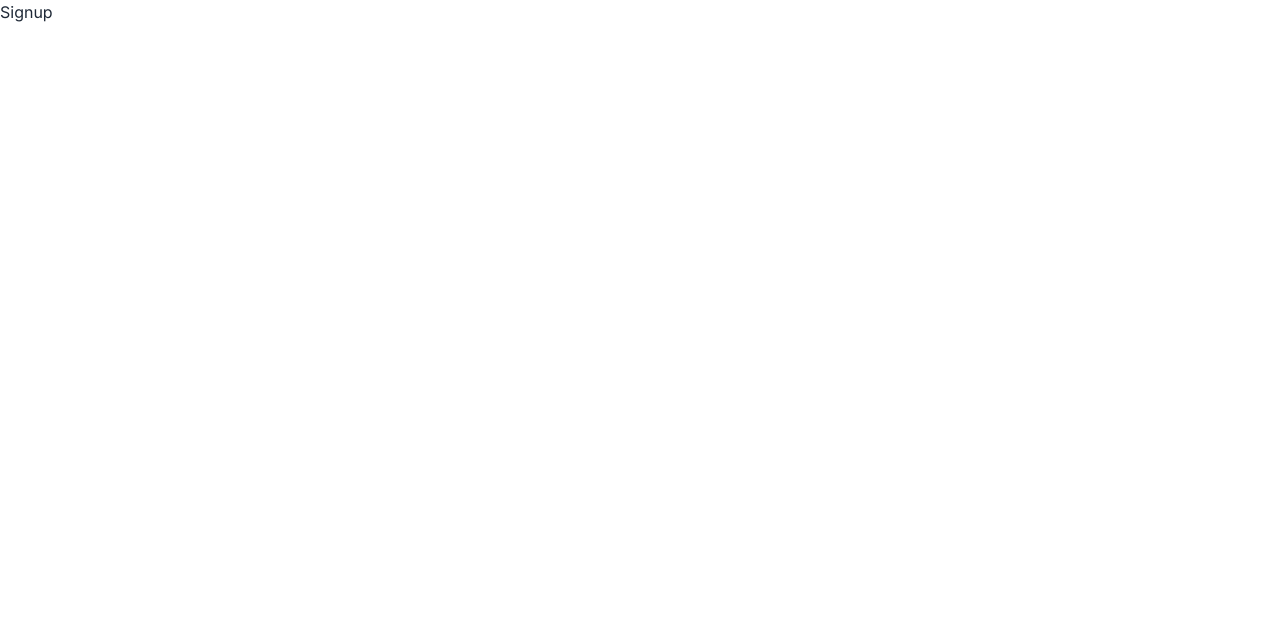
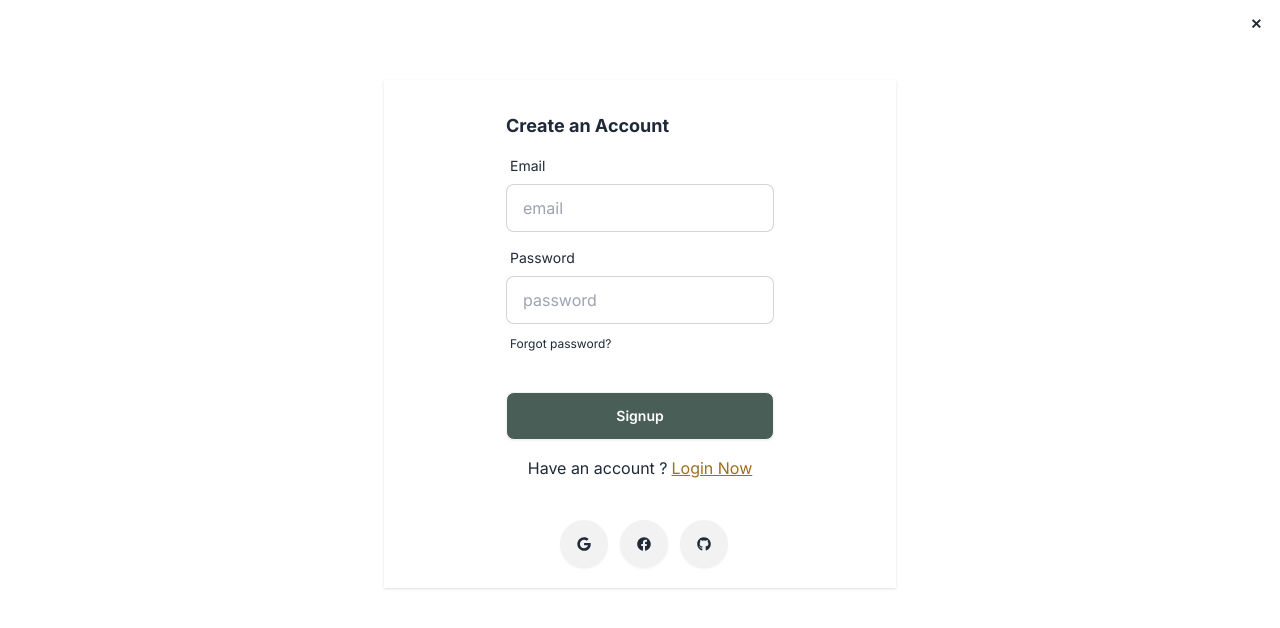
Before and after one commit to murshidameenpv/yum-yum, a React (Vite) app in the folder client/: page /signup in a window 1280 px wide. Shown: the top 628 px of the page. Built offline with nearby package versions, Linux system fonts and the light colour scheme.

Commit message:
signup ui completed

```diff
--- a/client/src/components/Modal.jsx
+++ b/client/src/components/Modal.jsx
@@ -65,6 +65,14 @@
                 Signup Now
               </Link>
             </p>
+            {/* if there is a button in form , it will close the modal also it will go to top right cornor */}
+            <button
+              htmlFor="my_modal_5"
+              onClick={() => document.getElementById("my_modal_5").close()}
+              className="btn btn-sm btn-circle btn-ghost absolute right-2 top-2"
+            >
+              ✕
+            </button>
           </form>
           {/* social signing */}
           <div className="text-center space-x-3 mb-5">
--- a/client/src/components/Signup.jsx
+++ b/client/src/components/Signup.jsx
@@ -1,9 +1,97 @@
-import React from 'react'
+import React from "react";
+import { useForm } from "react-hook-form";
+import { FaFacebook, FaGithub, FaGoogle } from "react-icons/fa";
+import { Link } from "react-router-dom";
+import Modal from "./Modal";
 
 function Signup() {
+  //register is the core api of this hook which allows us to register inpu fields to the formhook
+  const {
+    register,
+    handleSubmit,
+    watch,
+    formState: { errors },
+  } = useForm();
+  const onSubmit = (data) => console.log(data);
   return (
-    <div>Signup</div>
-  )
+    <div className="max-w-lg bg-white shadow w-full mx-auto flex items-center justify-center my-20">
+      <div className="modal-action mt-0 flex flex-col justify-center">
+        <form
+          className="card-body"
+          method="dialog"
+          onSubmit={handleSubmit(onSubmit)}
+        >
+          <h3 className="font-bold text-lg">Create an Account</h3>
+          {/* Email */}
+          <div className="form-control">
+            <label className="label">
+              <span className="label-text">Email</span>
+            </label>
+            <input
+              type="email"
+              placeholder="email"
+              className="input input-bordered"
+              {...register("email")}
+            />
+          </div>
+          {/* password */}
+          <div className="form-control">
+            <label className="label">
+              <span className="label-text">Password</span>
+            </label>
+            <input
+              type="password"
+              placeholder="password"
+              className="input input-bordered"
+              {...register("password")}
+            />
+            <label className="label mt-1">
+              <a href="#" className="label-text-alt link link-hover">
+                Forgot password?
+              </a>
+            </label>
+          </div>
+
+          {/* login button */}
+          <div className="form-control mt-6">
+            <input
+              type="submit"
+              value="Signup"
+              className="btn bg-green text-white"
+            />
+          </div>
+          <p className="text-center my-2">
+            Have an account ?
+            <button
+              className="text-brown underline ml-1"
+              onClick={() => document.getElementById("my_modal_5").showModal()}
+            >
+              Login Now
+            </button>
+          </p>
+                  <Link
+                      to="/"
+            className="btn btn-sm btn-circle btn-ghost absolute right-2 top-2"
+          >
+            ✕
+          </Link>
+        </form>
+        {/* social signing */}
+        <div className="text-center space-x-3 mb-5">
+          <button className="btn btn-circle hover:bg-green hover:text-white">
+            <FaGoogle />
+          </button>
+          <button className="btn btn-circle hover:bg-green hover:text-white">
+            <FaFacebook />
+          </button>
+          <button className="btn btn-circle hover:bg-green hover:text-white">
+            <FaGithub />
+          </button>
+        </div>
+      </div>
+      <Modal />
+    </div>
+  );
 }
 
-export default Signup
+export default Signup;
```
